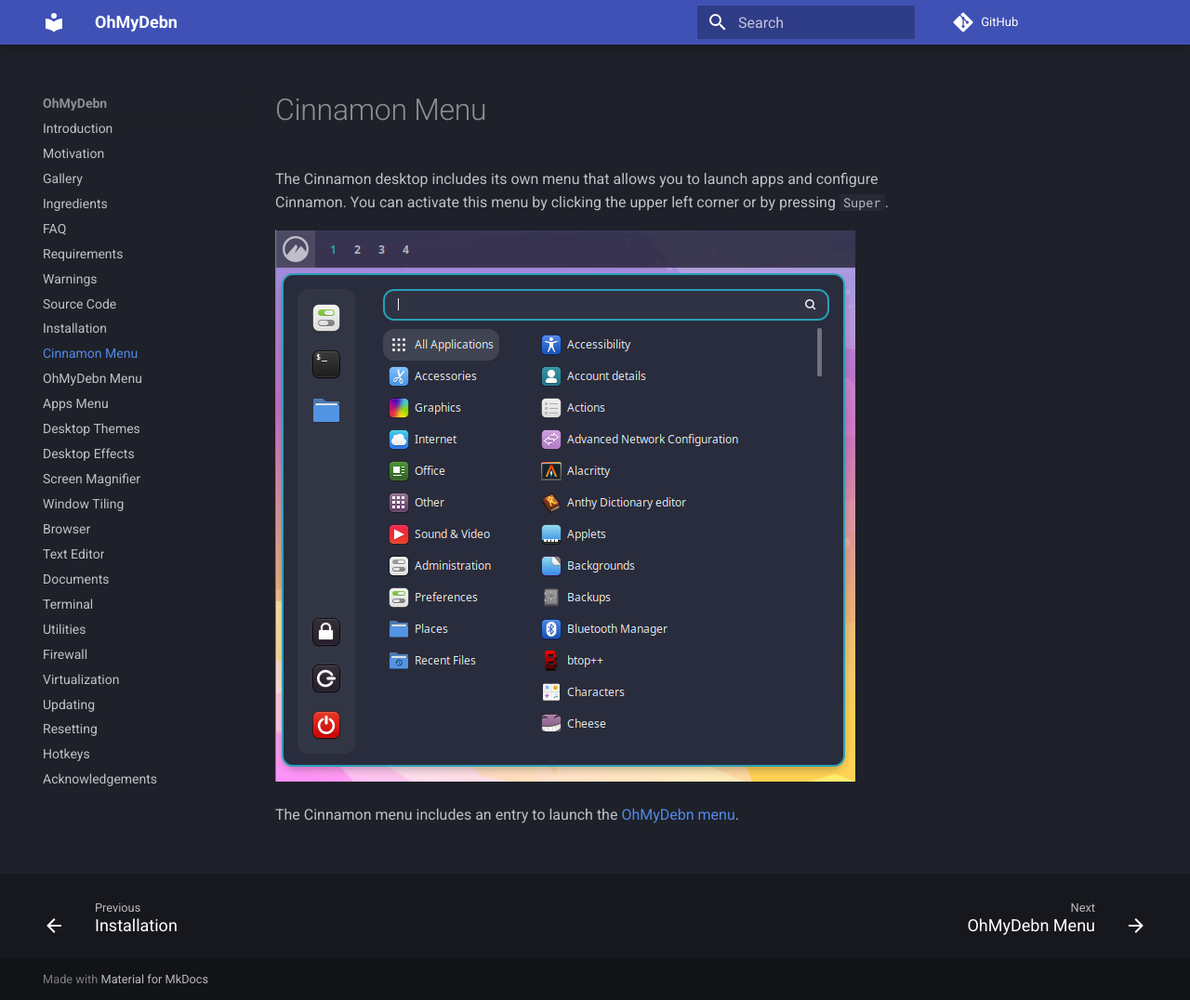
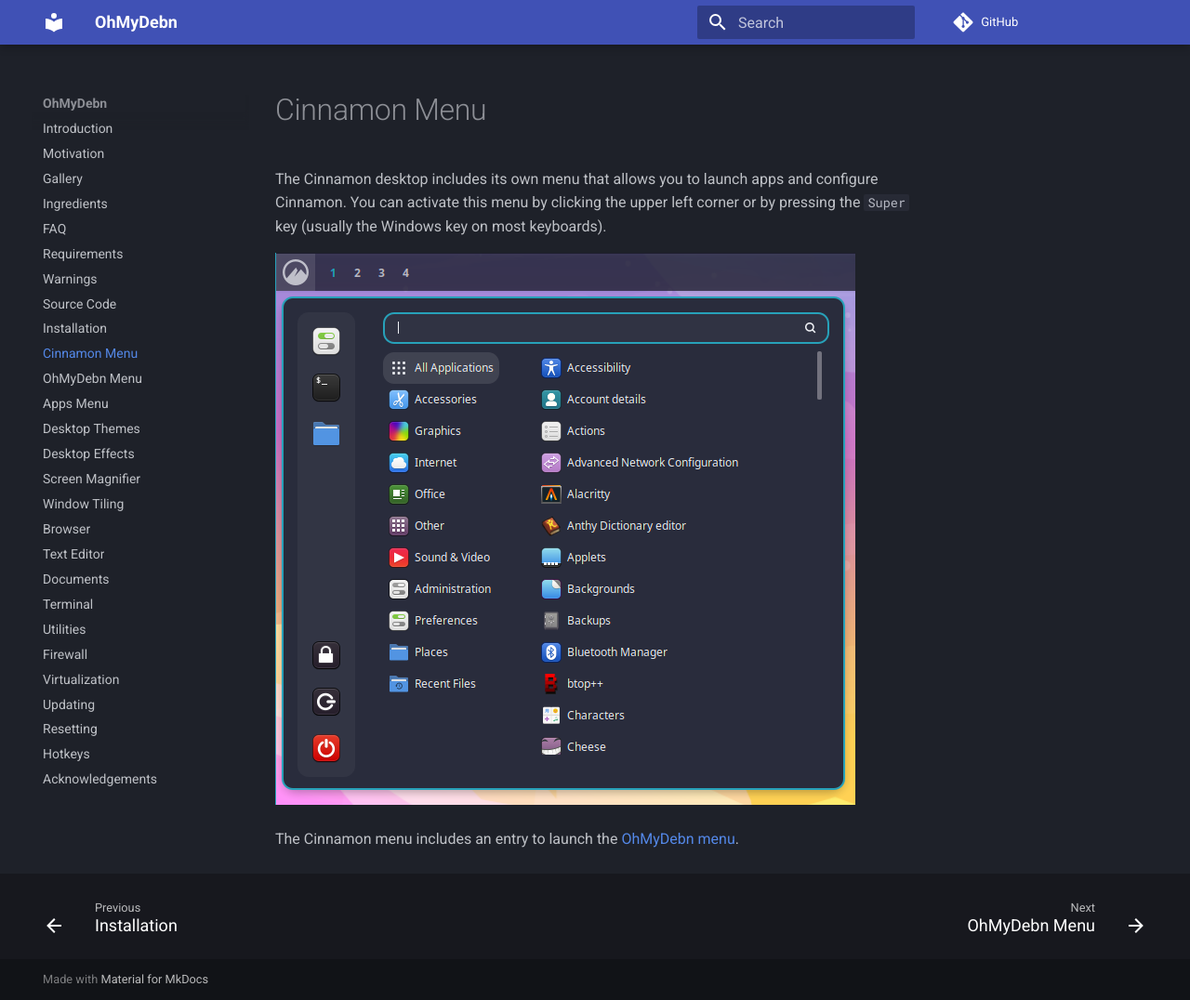
Before and after one commit to dougburks/ohmydebn-docs, an MkDocs documentation site: the page built from docs/cinnamon-menu.md, in a window 1280 px wide and 1076 px high. Shown: the whole window at 93% size. Built offline with MkDocs 1.6.1 and Material for MkDocs 9.7.7, drawn with Linux system fonts in a browser that asks for light colours; comment, search, counter and statistics services are not loaded.

Commit message:
update cinnamon

```diff
--- a/docs/cinnamon-menu.md
+++ b/docs/cinnamon-menu.md
@@ -1,4 +1,4 @@
-The Cinnamon desktop includes its own menu that allows you to launch apps and configure Cinnamon. You can activate this menu by clicking the upper left corner or by pressing `Super`.
+The Cinnamon desktop includes its own menu that allows you to launch apps and configure Cinnamon. You can activate this menu by clicking the upper left corner or by pressing the `Super` key (usually the Windows key on most keyboards).
 
 ![Cinnamon Menu](https://raw.githubusercontent.com/dougburks/ohmydebn-docs/refs/heads/main/images/cinnamon-menu.png)
 
```
